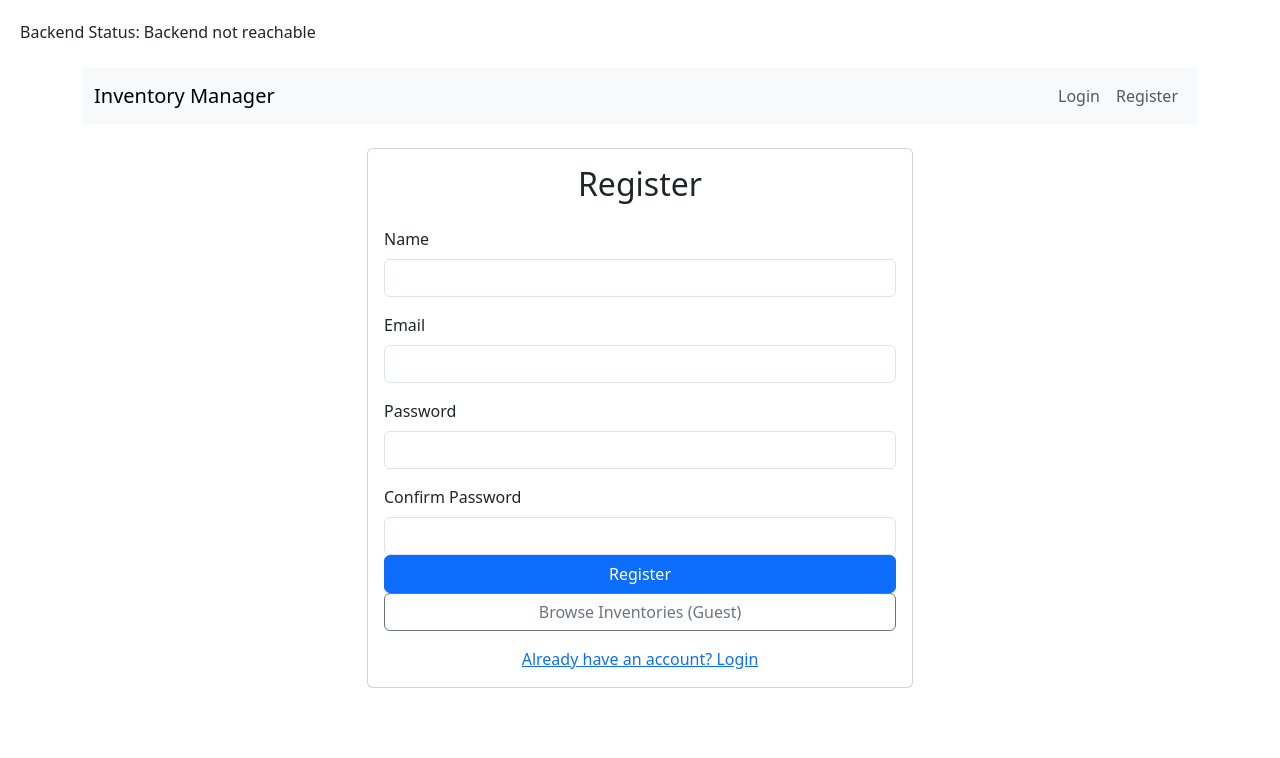
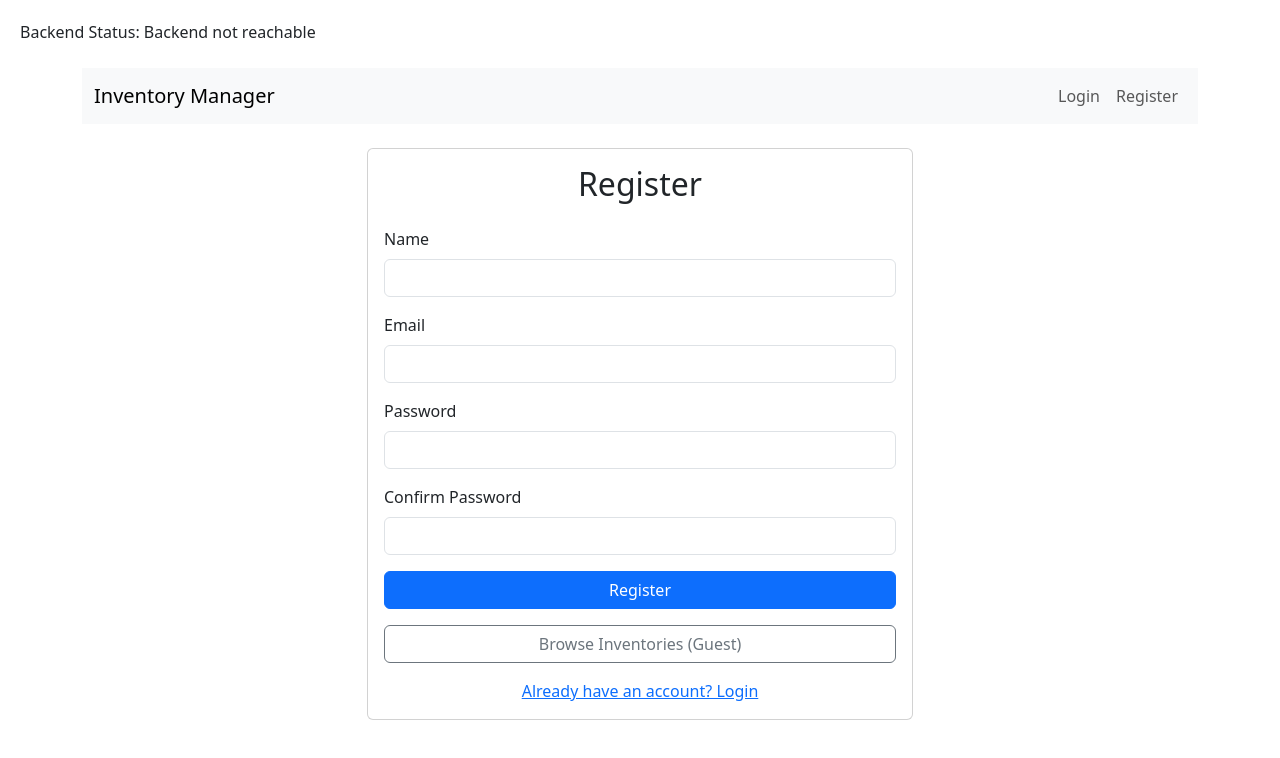
Before and after one commit to lukaslaur/final-project, a React (Create React App) app in the folder frontend/: page /register in a window 1280 px wide. Shown: the top 758 px of the page. Built offline with nearby package versions, Linux system fonts and the light colour scheme; no server answers.

Commit message:
some UI changes

```diff
--- a/frontend/src/auth/Login.js
+++ b/frontend/src/auth/Login.js
@@ -64,7 +64,7 @@ const Login = () => {
 
               <button
                 type="submit"
-                className="btn btn-primary w-100"
+                className="btn btn-primary w-100 mb-3"
                 disabled={loading}
               >
                 {loading ? 'Logging in...' : 'Login'}
--- a/frontend/src/auth/Register.js
+++ b/frontend/src/auth/Register.js
@@ -76,7 +76,7 @@ const Register = ()=>{
                                 <label htmlFor='confirm-password' className='form-label'>Confirm Password</label>
                                 <input
                                 type='password'
-                                className='form-control'
+                                className='form-control mb-3'
                                 id='confirm-password'
                                 value={confirmPassword}
                                 onChange={(e)=> setConfirmPassword(e.target.value)}
@@ -85,7 +85,7 @@ const Register = ()=>{
                             </div>
                             <button
                             type='submit'
-                            className='btn btn-primary w-100'
+                            className='btn btn-primary w-100 mb-3'
                             disabled={loading}
                             >
                                 {loading ? 'Registering...' : 'Register'}
```
